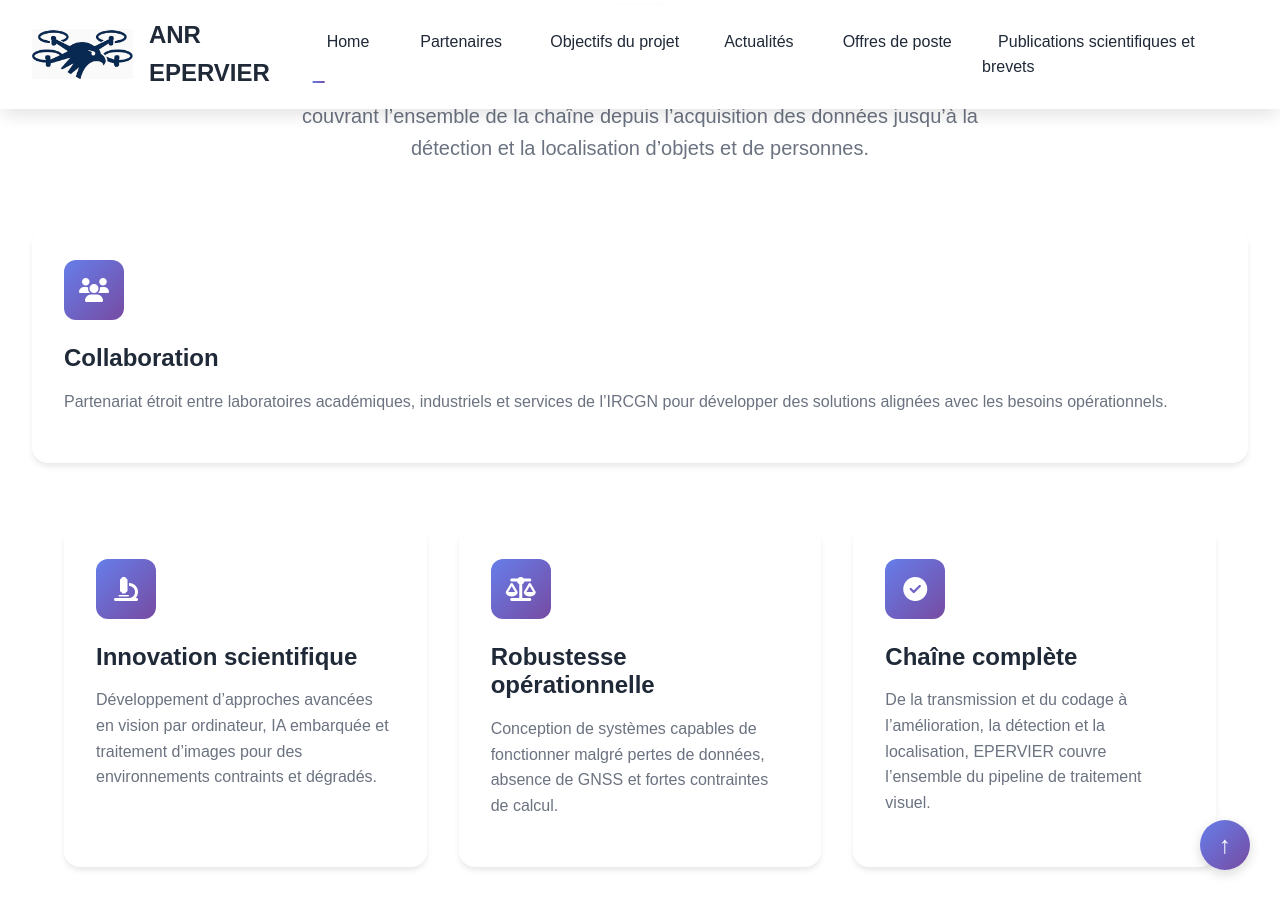
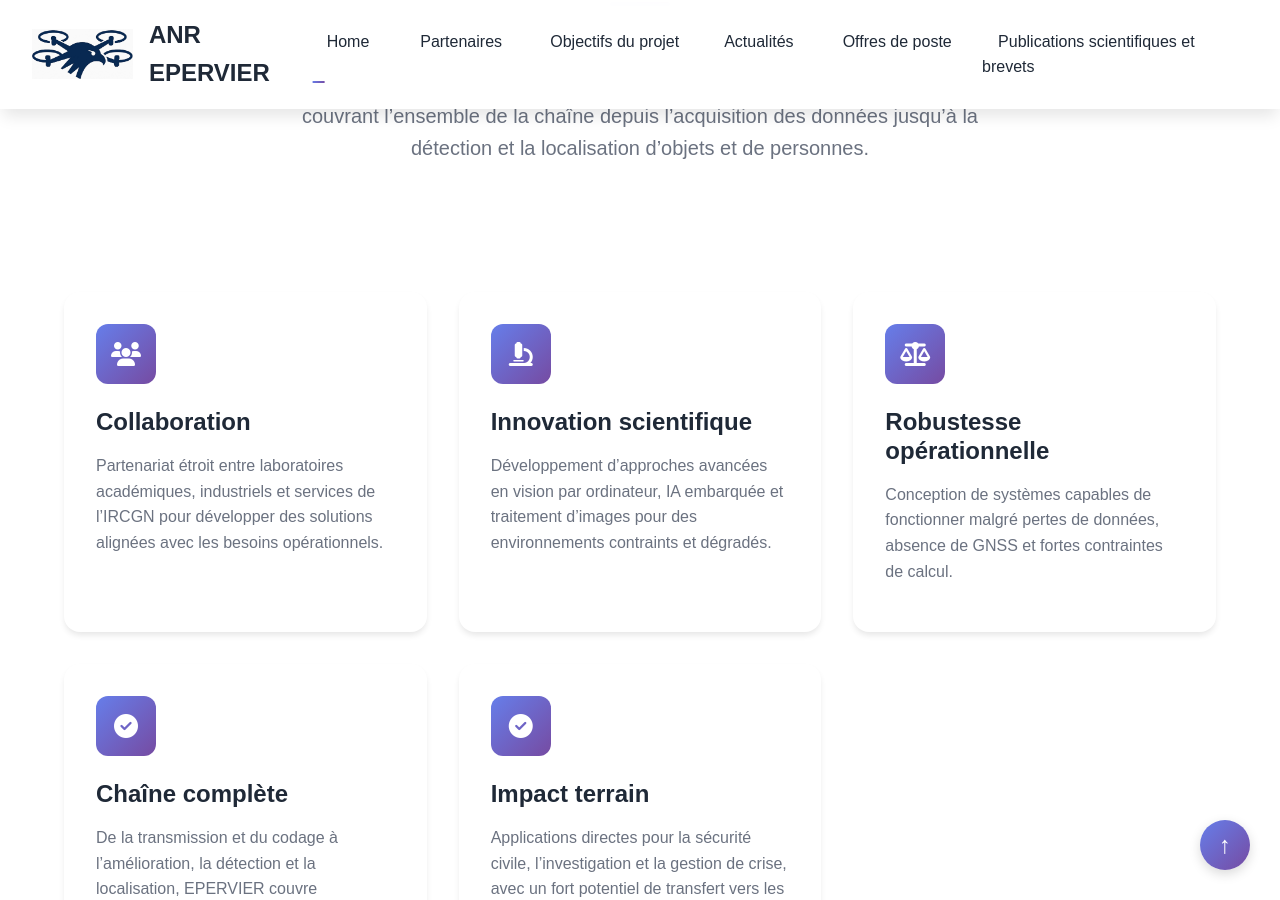
Before and after one commit to XLIM-Perception/anr-epervier, a Jekyll site: the page built from index.html, in a window 1280 px wide and 900 px high, scrolled down 1121 px. Built offline with Jekyll 4.4.1, drawn with Linux system fonts in a browser that asks for light colours; the list of posts is cut into pages by our own code.

Commit message:
Add new cards container in index.html
Added a new cards container for displaying additional content.

```diff
--- a/index.html
+++ b/index.html
@@ -32,7 +32,7 @@ title: Accueil
       couvrant l’ensemble de la chaîne depuis l’acquisition des données jusqu’à la détection et la localisation d’objets et de personnes.
     </p>
   </div>
-
+   <div class="cards-container">
     <div class="card fade-in-up">
       <div class="card-icon">
         <i class="fas fa-users"></i>
@@ -44,7 +44,7 @@ title: Accueil
       </p>
     </div>
 
-  <div class="cards-container">
+
     <div class="card fade-in-up">
       <div class="card-icon">
         <i class="fas fa-microscope"></i>
```
